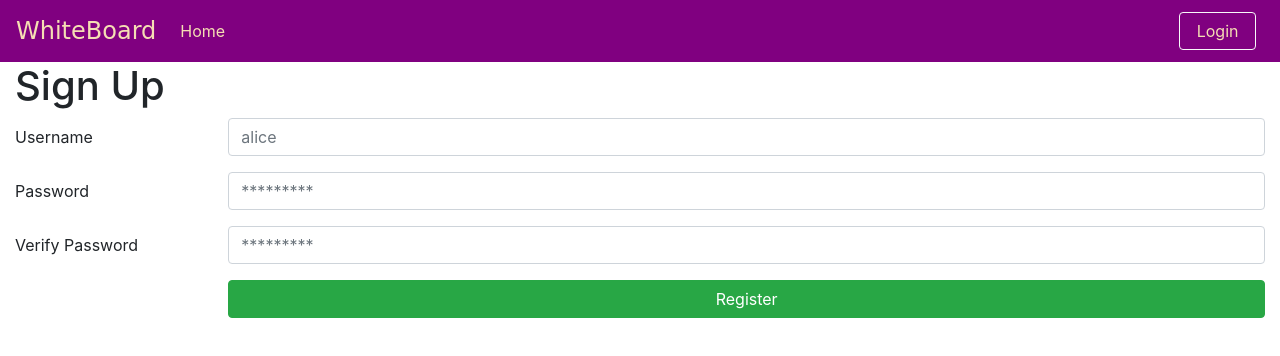
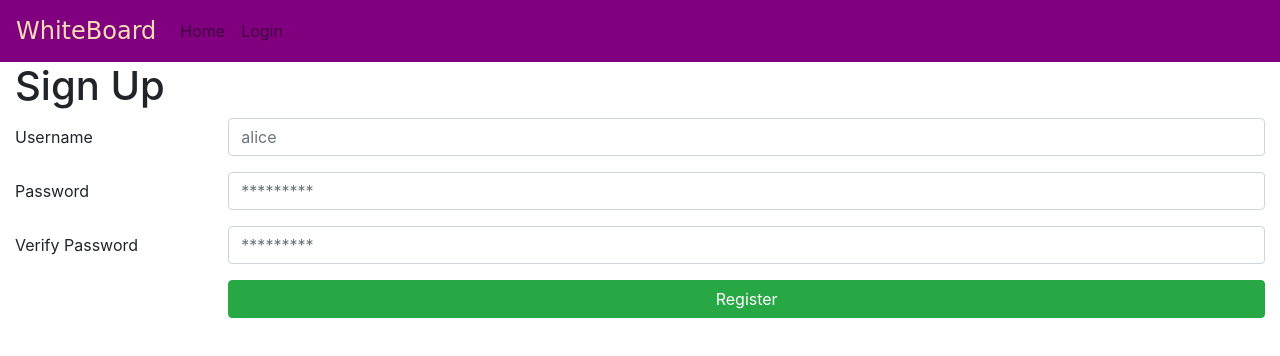
Before and after one commit to surupachatterjee/webdev-summer2-2018-client-angular-surupac, an Angular app: page /register in a window 1280 px wide. Shown: the top 356 px of the page. Built offline with nearby package versions, Linux system fonts and the light colour scheme.

Commit message:
changes to register

```diff
--- a/src/app/register/register.component.html
+++ b/src/app/register/register.component.html
@@ -12,45 +12,13 @@
   <div class="collapse navbar-collapse" id="navbarTogglerDemo">
     <ul class="navbar-nav mr-auto mt-2 mt-lg-0">
       <li class="nav-item">
-        <a class="nav-link"
-           style="color: wheat"
-           routerLink="/home">Home</a>
+        <a class="nav-link" routerLink="/home">Home</a>
       </li>
-      <li class="nav-item active disabled" [hidden]=!loginVal>
-        <a class="nav-link" routerLink="/profile">Profile</a>
+      <li class="nav-item">
+        <a class="nav-link" routerLink="/login">Login</a>
       </li>
-      <li class="nav-item" [hidden]=!loginVal>
-        <a class="nav-link" [hidden]=!admin
-           style="color: wheat"
-           routerLink="/admin">Admin</a>
-      </li>
+
     </ul>
-    <!--<form class="form-inline my-2 my-lg-0">-->
-    <form [hidden]=!loginVal
-          class="form-inline mt-2 mt-md-0">
-      <span class="navbar-text">
-        Logged in as : </span>
-      <span style="color: dimgrey; font-weight: bold">&nbsp;{{username}}
-      </span>
-      &nbsp;&nbsp;
-      <button class="btn btn-outline-primary my-2 my-sm-0"
-              (click)="logout()">Logout
-      </button>
-    </form>
-
-    <form [hidden]=loginVal
-          class="form-inline mt-2 mt-md-0">
-
-      <button class="btn btn-outline-light my-2 my-sm-0 mr-2"
-              style="color: wheat"
-              routerLink="/login">&nbsp;Login&nbsp;
-      </button>
-
-      <!--<button class="btn btn-outline-light my-2 my-sm-0"
-              style="color: wheat"
-              routerLink="/register">Register
-      </button>-->
-    </form>
   </div>
 </nav>
 
```
